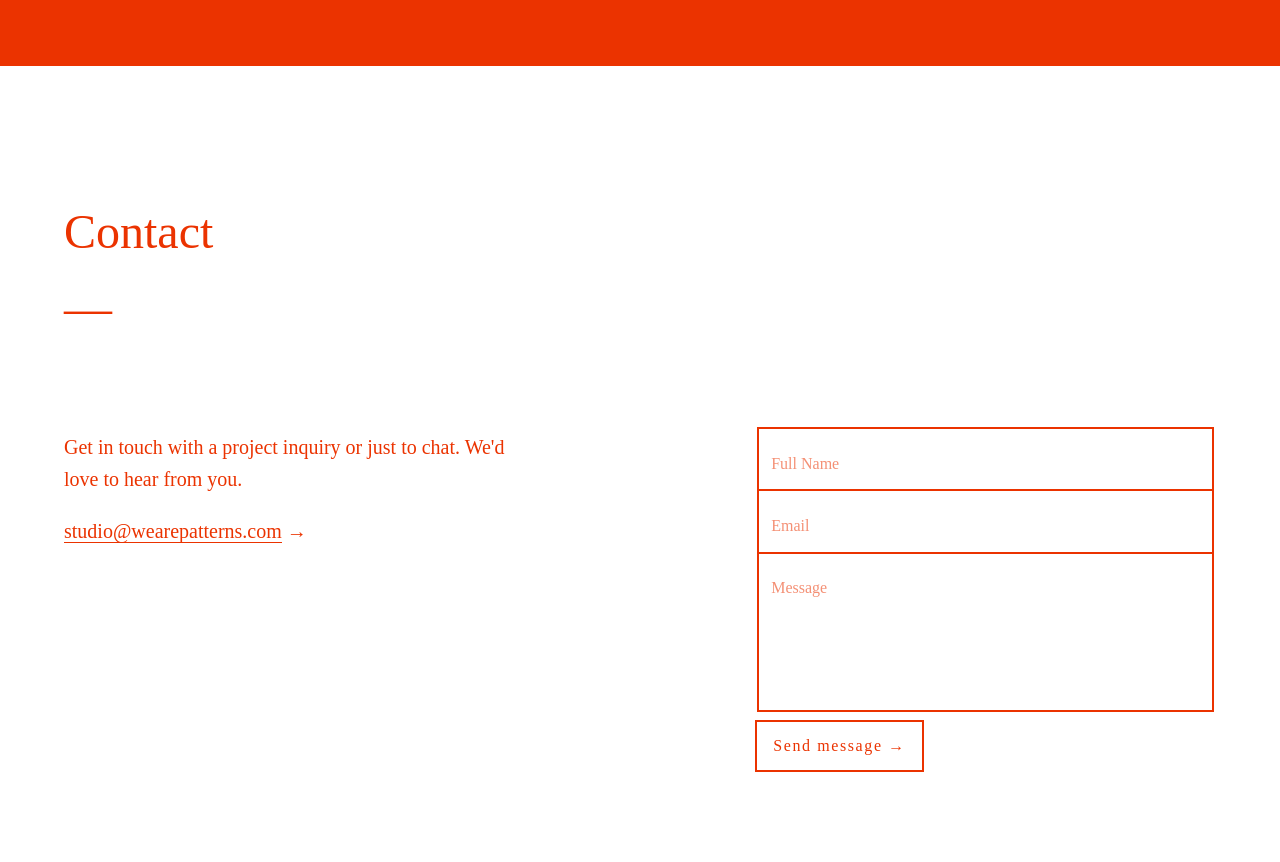
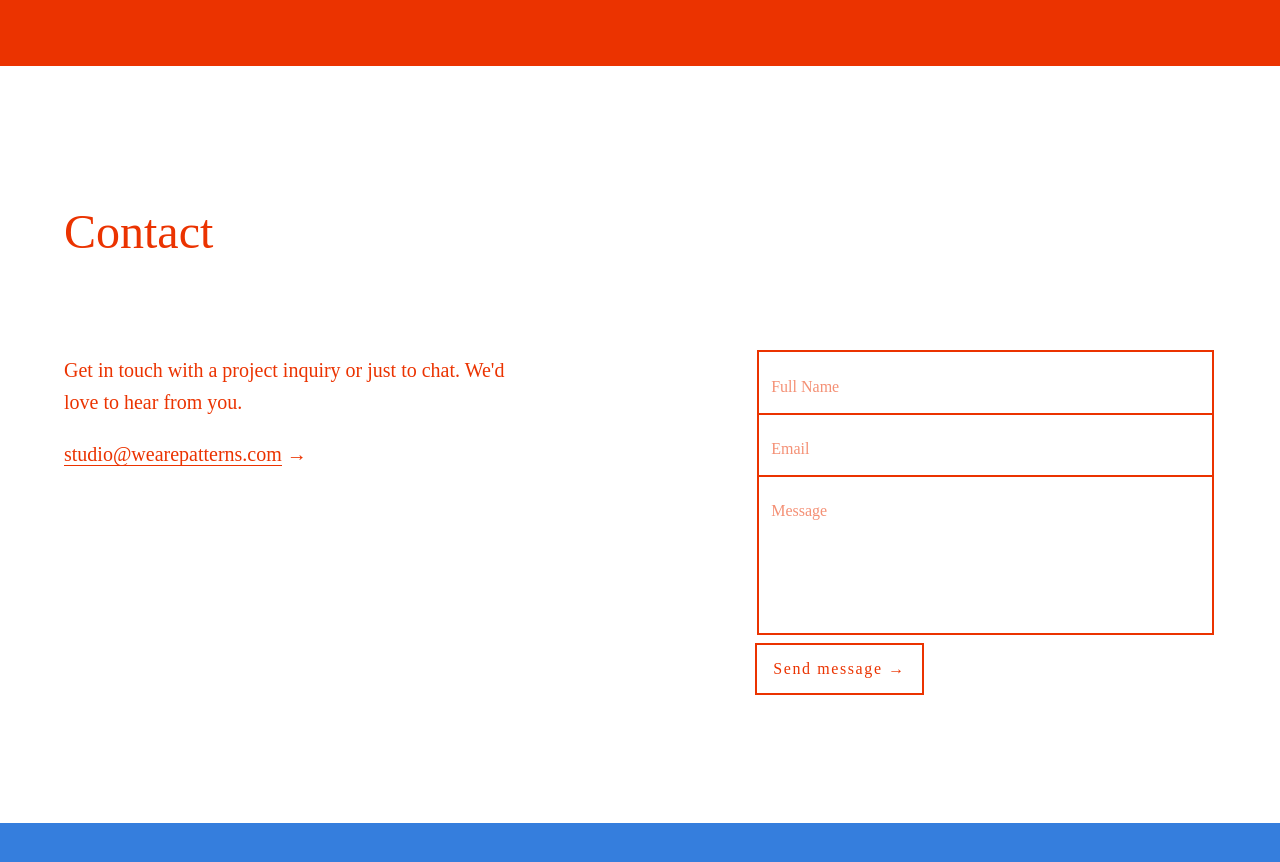
Before and after one commit to wearepatterns/wearepatterns.github.io, a Jekyll site: the page built from index.markdown, in a window 1280 px wide and 900 px high, scrolled down 1033 px. Shown: the top 862 px of the window. Built offline with Jekyll 4.4.1, drawn with Linux system fonts in a browser that asks for light colours; after the commit the page ends 1856 px from its top, so only the background shows below that.

Commit message:
Update new.html

```diff
--- a/_layouts/new.html
+++ b/_layouts/new.html
@@ -51,8 +51,7 @@
     </main>
     <main class="bg-white newred pb5 pb6-l f4 lh-copy">
         <section class="mh3 mh4-ns mh5-l mw9 bg-bblue">
-            <h1 class="pt5 pt6-l pb0 pb4 mt0 f3 f1-l normal">Contact
-            <br>&mdash;</h1>
+            <h1 class="pt5 pt6-l pb0 pb4 mt0 f3 f1-l normal">Contact</h1>
             <div class="flex-ns justify-between-ns bg-ggreen">
                 <div class="bg-bblue w-40-ns">
                     <p class="">Get in touch with a project inquiry or just to chat. We'd love to hear from you.</p>
```
